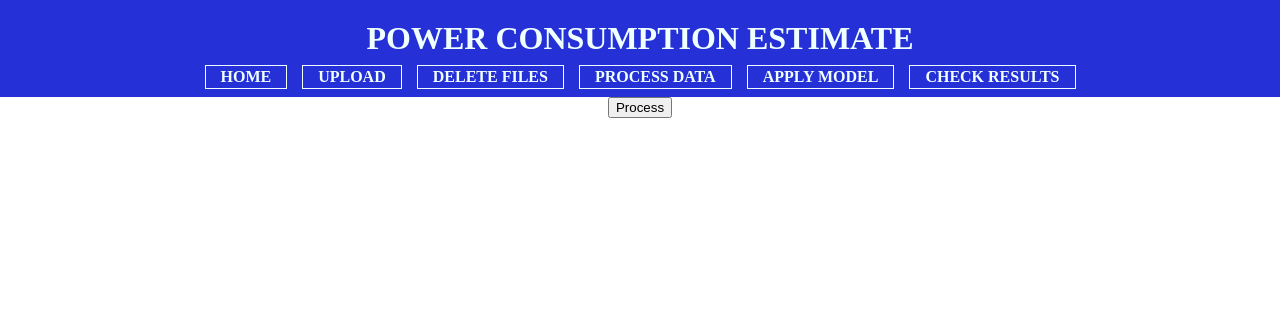
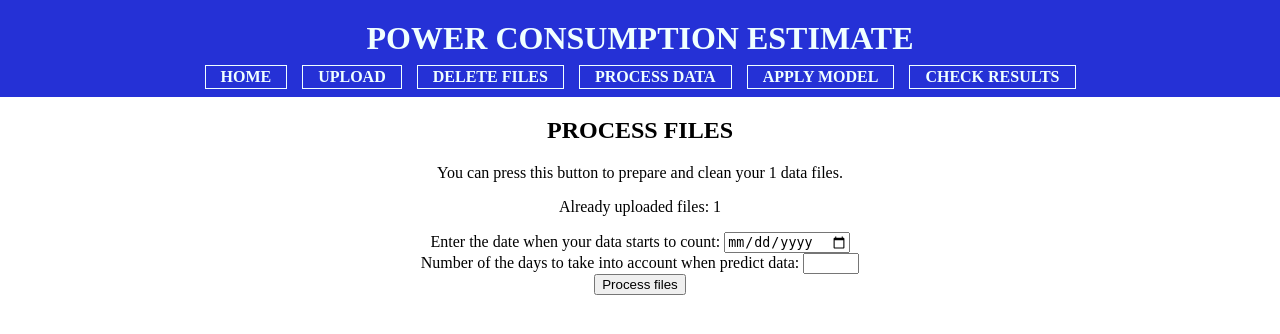
Before and after one commit to Nowel13/TFG-WEB-Power_consumption_estimation, a Django app: page /predictions/processed in a window 1280 px wide. Shown: the top 334 px of the page. Run offline with Django 4.2, Linux system fonts and the light colour scheme; tables that the repository leaves empty hold one stand-in row (values such as "Sample post"); a database or web service that is not in the repository returns one stand-in record (values such as "Sample title"); data that the repository does not hold is empty.

Commit message:
First version of Web done, all actions checked

```diff
--- a/power_consumption_estimate/settings.py
+++ b/power_consumption_estimate/settings.py
@@ -120,10 +120,10 @@ USE_TZ = True
 STATIC_URL = 'static/'
 
 STATICFILES_DIRS = [
-    os.path.join(BASE_DIR, 'power_consumption_estimate/static')
+    os.path.join(BASE_DIR, 'static')
 ]
 
-MEDIA_ROOT = os.path.join(BASE_DIR, 'media')
+MEDIA_ROOT = os.path.join(BASE_DIR, 'static/media')
 
 MEDIA_URL = '/media/'
 
--- a/predictions/templates/predictions/index.html
+++ b/predictions/templates/predictions/index.html
@@ -7,14 +7,14 @@ Home
 <div style="display: flex; flex-direction: column; align-items: center;">
 
     <div style="display: flex; flex-direction: column; margin-bottom: 10px; justify-content: center; align-items: center;">
-        <h3>Welcome!</h3>
+        <h2>WELCOME!</h2>
         <p>In this page you can upload your files with consumption data.</p>
         <p>We will prepare and clean them to prepare data mining and machine learning models.</p>
         <p>With that models, we can predict the power consumption estimate for the next three days from the last date of your data.</p>
     </div>
-    <div style="display: flex; flex-direction: column;">
+    <!-- <div style="display: flex; flex-direction: column;">
         <a href="/predictions/uploads">Upload files</a>
         <a href="{% url 'uploads'%}">Upload files</a>
-    </div>
+    </div> -->
 </div>
 {% endblock %}
--- a/predictions/templates/predictions/processed.html
+++ b/predictions/templates/predictions/processed.html
@@ -4,14 +4,32 @@ Home
 {% endblock %}
 
 {% block content %}
-{% if message|length %}
-<h1>{{ message }}</h1>
+
+<h2>PROCESS FILES</h2>
+
+{% if n_files > 0 %}
+    <p> You can press this button to prepare and clean your {{ n_files }} data files.</p>
+{% else %}
+    <p> You need to upload first some data files</p>
 {% endif %}
-{% if n_files|length %}
-<h2>Number of processed files: {{ n_files }}</h2>
+
+<p>Already uploaded files: {{ n_files }}</p>
+
+{% if n_files > 0 %}
+    <form method="post">
+        {% csrf_token %}
+        <label for="datemax">Enter the date when your data starts to count:</label>
+        <input type="date" name="init_date" required>
+        <br>
+        <label for="quantity">Number of the days to take into account when predict data:</label>
+        <input type="number" name="max_days_before" min="1" max="10" required>
+        <br>
+        <button type="submit">Process files</button>
+    </form>
 {% endif %}
-<form method="post">
-    {% csrf_token %}
-    <button type="submit">Process</button>
-</form>
+
+{% if message|length > 0 %}
+    <p>{{ message }}</p>
+{% endif %}
+
 {% endblock %}
--- a/predictions/urls.py
+++ b/predictions/urls.py
@@ -5,10 +5,10 @@ from . import views
 
 urlpatterns = [
     path("", views.index, name="index"),
+    path("uploads", views.upload_processed_files, name="uploads"),
     path("delete", views.delete, name="delete"),
-    path("uploads", views.uploads, name="uploads"),
     path("processed", views.process_data, name="processed"),
-    path("apply_model", views.apply, name="apply_model"),
+    path("apply_model", views.apply_model, name="apply_model"),
     path("results", views.results, name="results"),
 ]
 
--- a/predictions/views.py
+++ b/predictions/views.py
@@ -3,103 +3,193 @@ from django.http import HttpResponse, HttpResponseRedirect
 from django.template import loader
 from requests_toolbelt.multipart.encoder import MultipartEncoder
 from .forms import UploadFileForm
+from django.conf import settings
 import requests
+import os
+import csv
+import time
+import zipfile
+import numpy as np
+import pandas as pd
+import json
 
+
+# Página principal de la web:
 def index(request):
     template = loader.get_template("predictions/index.html")
     return HttpResponse(template.render({}, request))
 
-def test1(request, arg):
-    template = loader.get_template("predictions/test1.html")
+
+# Subir archivos ya procesados:
+# De esta forma podemos mandar los archivos ya procesados desde el front, lo que
+# evita que tarde demasiado en descargarlos y enviarlos y luego en recibirlos y procesarlos.
+# Al procesarlos desde aquí, los archivos que se envían ocupan 1000 veces menos espacio, por lo
+# que el envío es casi instantáneo tras procesarlos.
+def upload_processed_files(request):
+    n_files = get_n_files()
     context = {
-        "data": arg,
+        "n_files": n_files,
     }
+    start = time.time()
+    if request.method == 'POST':
+        files = request.FILES.getlist("document")
+        files_list = read_files(files)
+        response = requests.post('http://127.0.0.1:8000/upload_processed_files', json=files_list)
+        context["message"] = response.json()["info"]
+        n_files = get_n_files()
+        context["n_files"] = n_files
+    finish = time.time()
+    context["time"] = round(finish - start, 3)
+    template = loader.get_template('predictions/uploads.html')
     return HttpResponse(template.render(context, request))
 
-def test2(request, arg):
-    resp = requests.get('http://127.0.0.1:8000/')
-    print(resp)
-    return HttpResponse(resp)
 
-# def upload_file(request, file):
-    # ficheros = {'file1': open(file.filename, 'rb')}
-    # r = requests.post('http://127.0.0.1:8000/file', files=ficheros)
-
-# def upload(request):
-#     context = {}
-#     if request.method == 'POST':
-#         file = request.FILES["document"]
-#         response = requests.post('http://127.0.0.1:8000/file', files={'file': file})
-#     template = loader.get_template('predictions/upload.html')
-#     return HttpResponse(template.render(context, request))
-
-def uploads(request):
-    context = {}
+# Subir archivos sin procesar:
+# Sin embargo si utilizamos MultipartEncoder, nos permite realizar el envío de
+# archivos por partes, permitiendo su correcto funcionamiento:
+def upload_files(request):
+    n_files = get_n_files()
+    context = {
+        "n_files": n_files,
+    }
     if request.method == 'POST':
+        remove_result_files()
         files = request.FILES.getlist("document")
-        ########################################
-        # Esta forma no sirve para archivos grandes como los que tenemos de ejemplo:
-        # files_dict = [
-        #     ('files', file) for file in files
-        # ]
-        # response = requests.post('http://127.0.0.1:8000/files', files=files_dict)
-        ########################################
-        # Sin embargo si utilizamos MultipartEncoder, nos permite realizar el envío de
-        # archivos por partes, permitiendo su correcto funcionamiento:
         m = MultipartEncoder(
             fields=[('files', (file.name, file.file)) for file in files]
         )
-        response = requests.post('http://127.0.0.1:8000/files', data=m, headers={'Content-Type': m.content_type})
+        response = requests.post('http://127.0.0.1:8000/upload_files', data=m, headers={'Content-Type': m.content_type})
+        context["message"] = response.json()["info"]
     template = loader.get_template('predictions/uploads.html')
     return HttpResponse(template.render(context, request))
 
-# def upload_file(request):
-#     if request.method == "POST":
-#         form = UploadFileForm(request.POST, request.FILES)
-#         if form.is_valid():
-#             r = requests.post('http://127.0.0.1:8000/file', files=request.FILES["file"])
-#             return HttpResponse(r)
-#     else:
-#         form = UploadFileForm()
-#     return render(request, "upload.html", {"form": form})
+
+def delete(request):
+    n_files = get_n_files()
+    context = {
+        "n_files": n_files,
+    }
+    if request.method == 'POST':
+        response = requests.delete('http://127.0.0.1:8000/delete')
+        context["message"] = response.text
+        remove_result_files()
+        n_files = get_n_files()
+        context["n_files"] = n_files
+    template = loader.get_template('predictions/delete.html')
+    return HttpResponse(template.render(context, request))
+
 
 def process_data(request):
-    context = {}
+    n_files = get_n_files()
+    context = {
+        "n_files": n_files,
+    }
     if request.method == 'POST':
-        response = requests.get('http://127.0.0.1:8000/process', params={"max_days_before": 5})
-        context = {
-            "n_files": response.json()["n_files"],
-            "message": response.json()["message"],
-        }
+        remove_result_files()
+        params = {}
+        for key, value in request.POST.items():
+            if key != 'csrfmiddlewaretoken':
+                params[key] = value
+        response = requests.get('http://127.0.0.1:8000/process', params=params)
+        context["message"] = response.json()["message"]
+        n_files = get_n_files()
+        context["n_files"] = n_files
     template = loader.get_template('predictions/processed.html')
     return HttpResponse(template.render(context, request))
 
-def delete(request):
-    context = {}
-    if request.method == 'POST':
-        response = requests.delete('http://127.0.0.1:8000/delete')
-        context = {
-            "message": response.text,
-        }
-    template = loader.get_template('predictions/delete.html')
-    return HttpResponse(template.render(context, request))
 
-def apply(request):
-    context = {}
+def apply_model(request):
+    n_files = get_n_files()
+    context = {
+        "n_files": n_files,
+    }
     if request.method == "POST":
-        response = requests.post('http://127.0.0.1:8000/apply', params={"model_name": "random_forest"})
-        context = {
-            "message": response.json()["selected"],
-            "time": response.json()["time"],
-        }
+        remove_result_files()
+        params = {}
+        for key, value in request.POST.items():
+            if key != 'csrfmiddlewaretoken':
+                params[key] = value
+        response = requests.post('http://127.0.0.1:8000/apply_model', params=params)
+        context["selected_model"] = response.json()["selected"]
+        context["time"] = response.json()["time"]
     template = loader.get_template('predictions/apply_model.html')
     return HttpResponse(template.render(context, request))
 
+
 def results(request):
-    response = requests.get('http://127.0.0.1:8000/results')
-    print(response.json()["image"])
+    n_files = get_n_files()
+    show_results = False
+    for root_folder, folders, files in os.walk(settings.MEDIA_ROOT+"/data/results"):
+        if len(files) > 0:
+            show_results = True
     context = {
-        "image": response.json()["image"],
+        "n_files": n_files,
+        "show_results": show_results,
     }
+    if request.method == "POST":
+        remove_result_files()
+        response = requests.get('http://127.0.0.1:8000/results')
+        open(settings.MEDIA_ROOT + "/files.zip", "wb").write(response.content)
+        with zipfile.ZipFile(settings.MEDIA_ROOT + "/files.zip", 'r') as zip_ref:
+            zip_ref.extractall(settings.MEDIA_ROOT)
+        for root_folder, folders, files in os.walk(settings.MEDIA_ROOT+"/data/results"):
+            if len(files) > 0:
+                show_results = True
+    if show_results:
+        archivo = open(settings.MEDIA_ROOT + '/data/results/prediction.txt', 'r')
+        datos = []
+        for linea in archivo.readlines():
+            datos.append(linea.split())
+        archivo.close()
+        context["datos"] = datos
+        context["show_results"] = show_results
     template = loader.get_template("predictions/results.html")
     return HttpResponse(template.render(context, request))
+
+
+####################################
+####### FUNCIONES AUXILIARES #######
+####################################
+
+# Get number of files already uploaded:
+def get_n_files():
+    return requests.get('http://127.0.0.1:8000/').json()["n_files"]
+
+# Delete files:
+def remove_file(path):
+	if not os.remove(path):
+		return f"{path} is removed successfully"
+	else:
+		return f"Unable to delete the {path}"
+
+def remove_result_files():
+    for root_folder, folders, files in os.walk(settings.MEDIA_ROOT+"/data/results"):
+        for file in files:
+            file_path = os.path.join(root_folder, file)
+            remove_file(file_path)
+    for root_folder, folders, files in os.walk(settings.MEDIA_ROOT+"/"):
+        for file in files:
+            file_path = os.path.join(root_folder, file)
+            remove_file(file_path)
+
+# Same method like the one on the API:
+def read_files(files):
+    data = []
+    for file in files:
+        print("Comienza el proceso del archivo: ", file.name)
+        start_time = time.time()
+        datos = pd.read_csv(
+            file,
+            sep=' ',
+            header=None,
+            names=['MeterID', 'Time', 'kwh']
+                        )
+        datos['Time'] = np.where(datos['Time'] % 2 == 0, datos['Time'] - 1, datos['Time'])
+        datos = datos.groupby(["MeterID","Time"], sort=False).agg(kwh=("kwh", "sum"), half_hours=("kwh","count")).reset_index()
+        datos.loc[datos["half_hours"] == 1, "kwh"] *= 2
+        datos = datos.drop(["half_hours"], axis=1)
+        datos = datos.groupby("Time").agg(sum_kwh=("kwh", "sum"), count_users=("kwh","count")).reset_index()
+        data.append({"filename": file.name, "dataframe": datos.to_json()})
+        finish_time = time.time()
+        print("Ha tardado: ", finish_time - start_time, " en procesar el archivo: ", file.name)
+    return data
```
Also changed, not shown: predictions/templates/predictions/apply_model.html (+42 -8 lines), predictions/templates/predictions/delete.html (+15 -4 lines), predictions/templates/predictions/results.html (+38 -2 lines), predictions/templates/predictions/uploads.html (+14 -1 lines).
